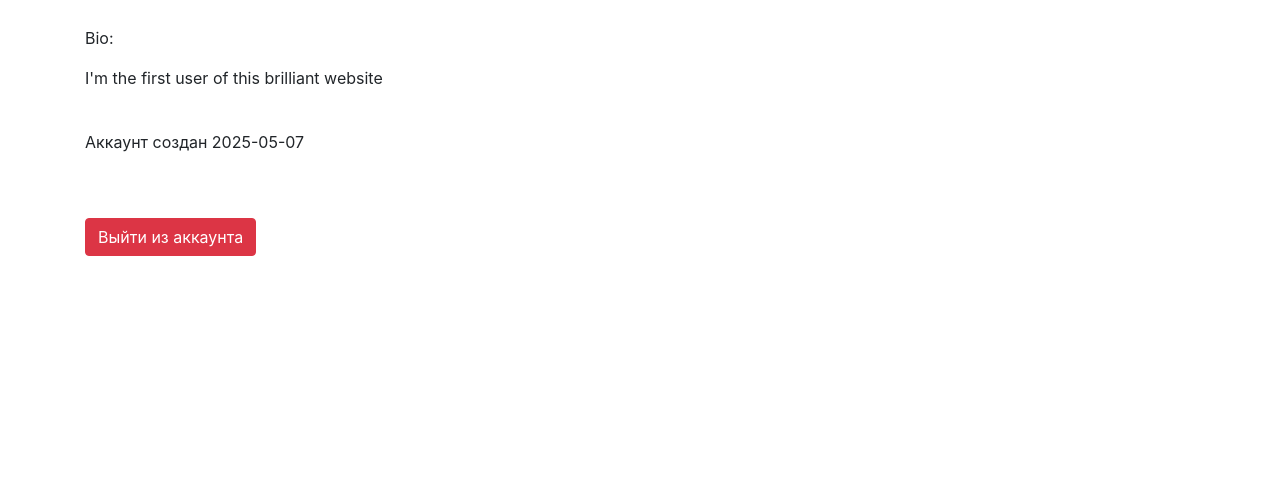
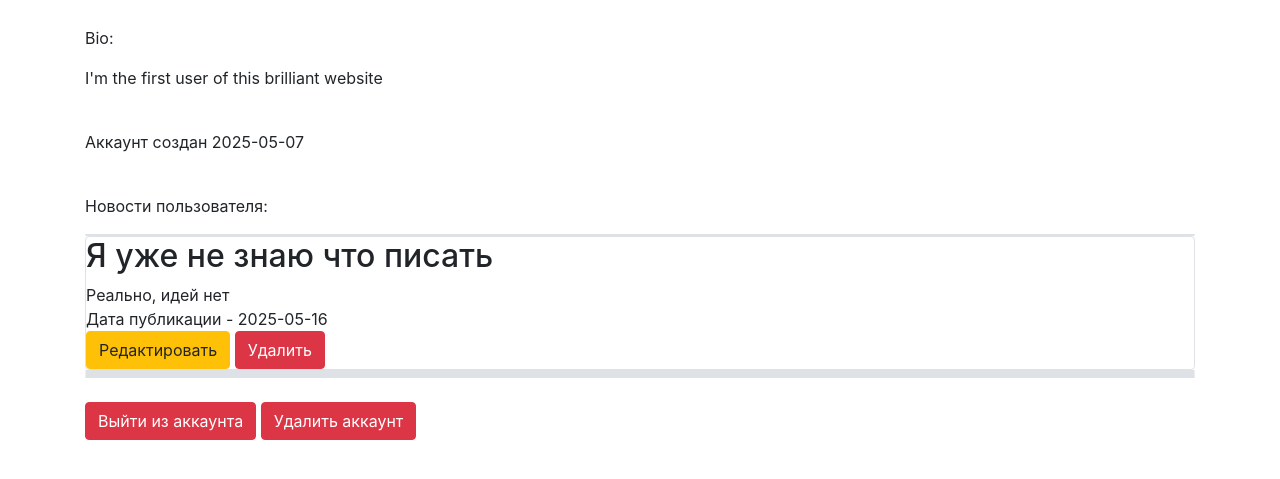
Before and after one commit to Oduvanchek228/WEB-project, a Flask app: page /profile in a window 1280 px wide. Shown: the part 198-677 px from the top of the page. Run offline with Flask 3, Linux system fonts and the light colour scheme; a user stored in the database is signed in; data comes from the database, SQL or seed files in the repository; both versions use the stored data as it was after the commit; some libraries are stand-ins or nearby versions.

Commit message:
In this commit I've added the ability to see the list of all your articles in your profile, and now you can not only log out of your account, but also delete it. All your articles will be deleted too, which is logical.

```diff
--- a/main.py
+++ b/main.py
@@ -75,7 +75,10 @@ def login():
 
 @app.route('/profile')
 def profile():
-    return render_template('profile.html', title='Профиль пользователя')
+    db_session.global_init('db/blogs.db')
+    db_sess = db_session.create_session()
+    news = db_sess.query(News)
+    return render_template('profile.html', title='Профиль пользователя', news=news)
 
 
 @app.route('/about')
@@ -158,5 +161,20 @@ def news_delete(id):
     return redirect('/')
 
 
+@app.route('/deleted')
+@login_required
+def user_delete():
+    db_session.global_init('db/users.db')
+    db_session.global_init('db/blogs.db')
+    db_sess = db_session.create_session()
+    user = db_sess.query(User).filter(User.id == current_user.id).first()
+    db_sess.delete(user)
+    for article in db_sess.query(News):
+        if not article.user:
+            db_sess.delete(article)
+    db_sess.commit()
+    return render_template('deleted.html', title='Вы удалили аккаунт')
+
+
 if __name__ == '__main__':
     app.run(port=8080, host='127.0.0.1')
--- a/templates/profile.html
+++ b/templates/profile.html
@@ -9,6 +9,31 @@
 <br>
 <p>Аккаунт создан {{ current_user.modified_date.strftime('%Y-%m-%d') }}</p>
 <br>
+<p>Новости пользователя:</p>
+{% for item in news%}
+<div class="col-md6 border rounded">
+    {% if item.user == current_user %}
+    <h2>{{item.title}}</h2>
+    <div>
+        {{item.content}}
+    </div>
+    <div>
+        Дата публикации - {{item.created_date.strftime('%Y-%m-%d')}}
+    </div>
+    {% if current_user.is_authenticated and current_user == item.user %}
+    <div>
+        <a href="/news/{{ item.id }}" class="btn btn-warning">
+            Редактировать
+        </a>
+        <a href="/news_delete/{{ item.id }}" class="btn btn-danger">
+            Удалить
+        </a>
+    </div>
+    {% endif %}
+    {% endif %}
+</div>
+{% endfor %}
 <br>
 <a class="btn btn-danger" href="/logout">Выйти из аккаунта</a>
+<a class="btn btn-danger" href="/deleted">Удалить аккаунт</a>
 {% endblock %}
```
Also changed, not shown: templates/deleted.html (added, +7 -0 lines), db/users.db.
